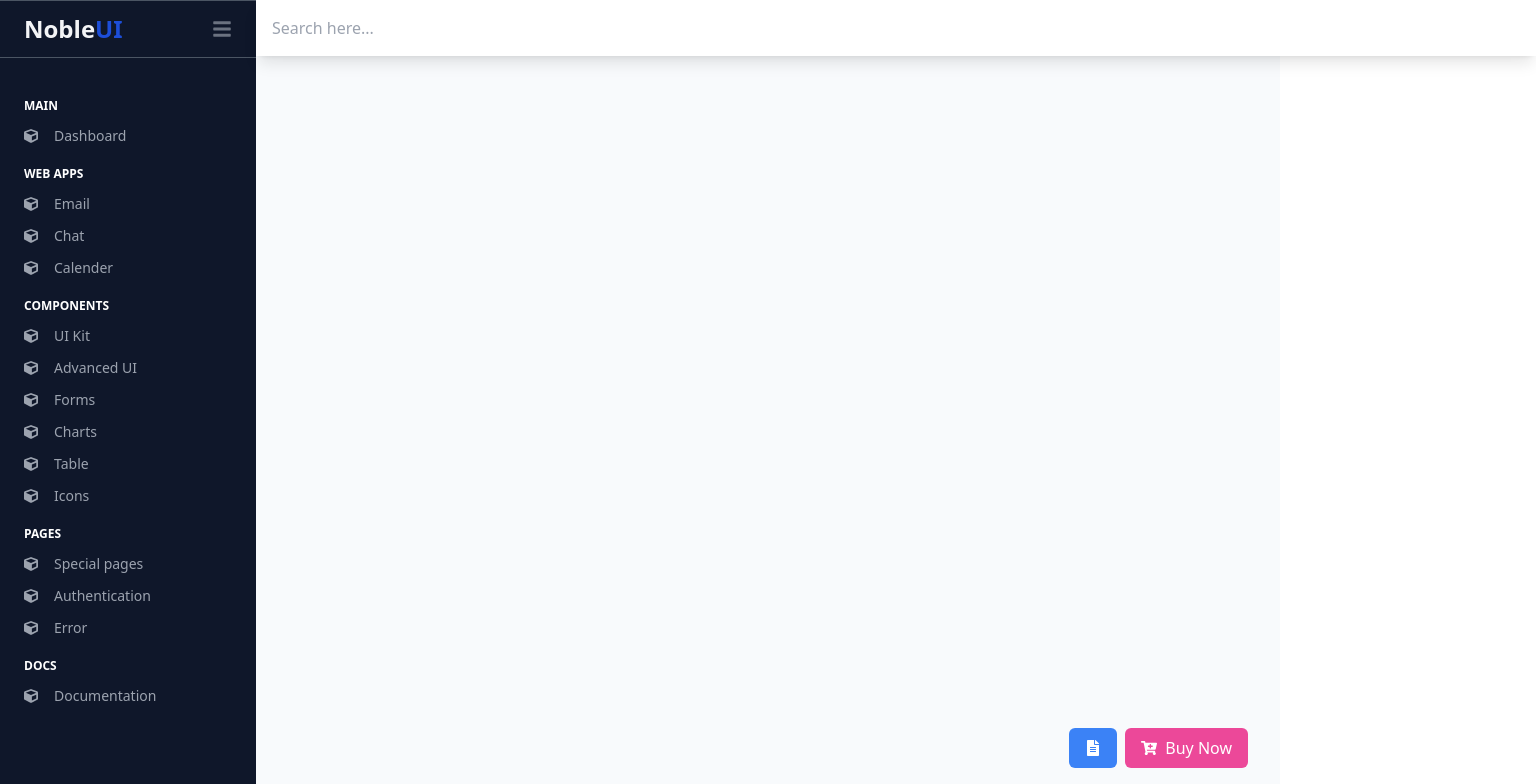
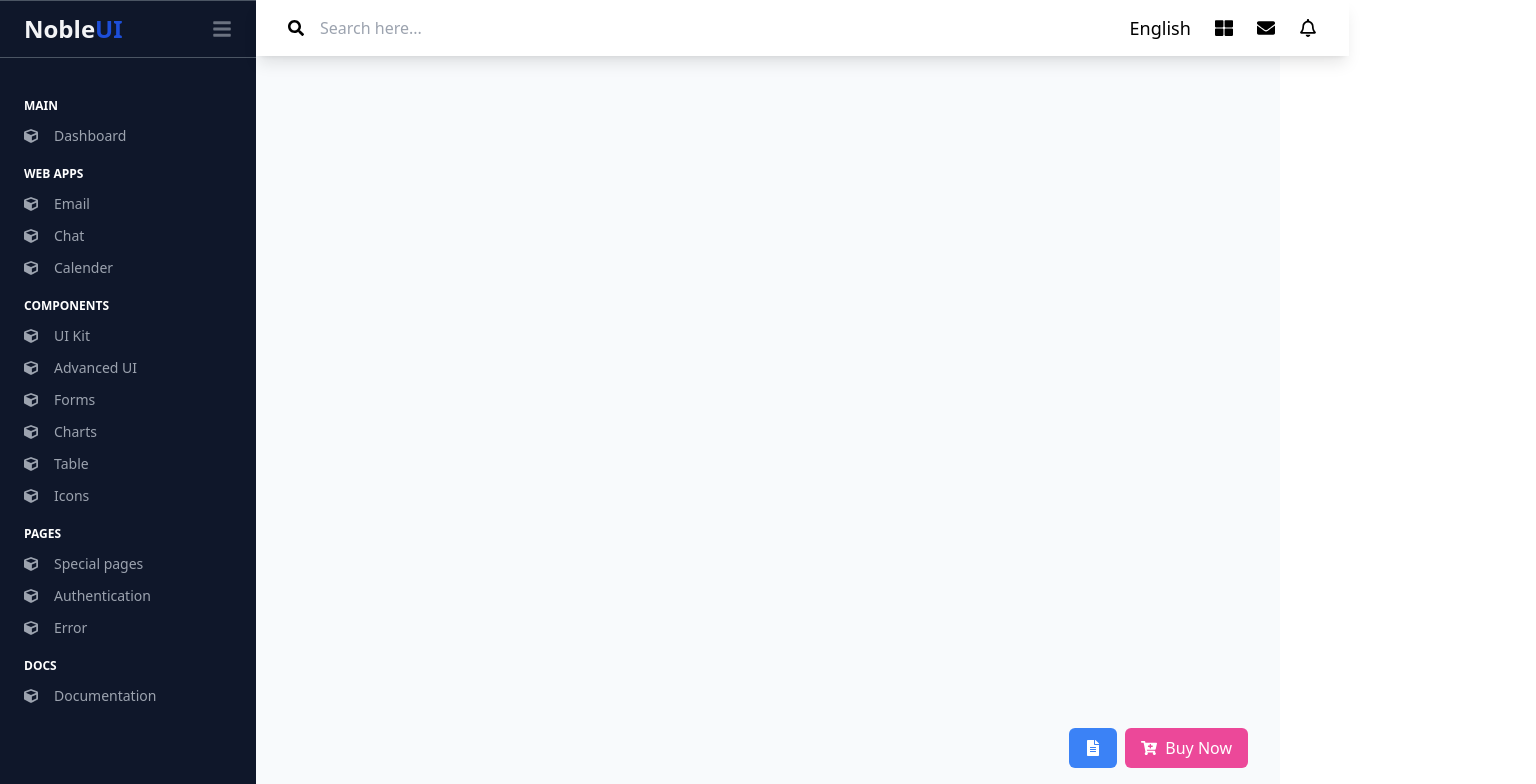
Before and after one commit to numan-iftikhar/NobleUI-dashboard-react, a React (Vite) app: page / in a window 1280 px wide. Shown: the top 784 px of the page, 1536 px wide, since content can reach past the window. Built offline with nearby package versions, Linux system fonts and the light colour scheme.

Commit message:
basic navbar structure done

```diff
--- a/src/App.jsx
+++ b/src/App.jsx
@@ -11,10 +11,13 @@ function App() {
   return (
     <div className="App bg-slate-50">
       <div className="grid grid-cols-5 grid-rows-2">
-      <div className="row-span-2"><Sidebar /></div>
-      <div className="">
-        <Navbar />
-      </div>
+        <div className="row-span-2 col-span-1">
+          <Sidebar />
+        </div>
+        <div className="">
+          <Navbar />
+        </div>
+
       </div>
       <BottomRightButtons />
       <Routes>
--- a/src/components/Navbar.jsx
+++ b/src/components/Navbar.jsx
@@ -1,10 +1,18 @@
 import React from "react";
+import {FaSearch, FaRegBell, FaEnvelope, FaThLarge} from 'react-icons/fa'
 
 const Navbar = () => {
   return (
-    <div className="h-14 shadow-lg w-screen sticky top-0 bg-white">
-      <div className="searchBar">
-        <input className="p-4" type="text" placeholder="Search here..." />
+    <div className="navbar h-14 shadow-lg flex sticky top-0 bg-white w-[68.3rem]">
+      <div className="searchBar w-full left flex items-center px-8">
+        <span className="cursor-pointer"><FaSearch /></span>
+        <input className="p-4 outline-none" type="text" placeholder="Search here..." />
+      </div>
+      <div className="right flex mr-8 items-center space-x-6 text-lg font-medium cursor-pointer">
+        <span className="hover:text-blue-400"><a href="#">English</a></span>
+        <span className="hover:text-blue-400"><FaThLarge /></span>
+        <span className="hover:text-blue-400"><FaEnvelope /></span>
+        <span className="hover:text-blue-400"><FaRegBell /></span>
       </div>
     </div>
   );
```
